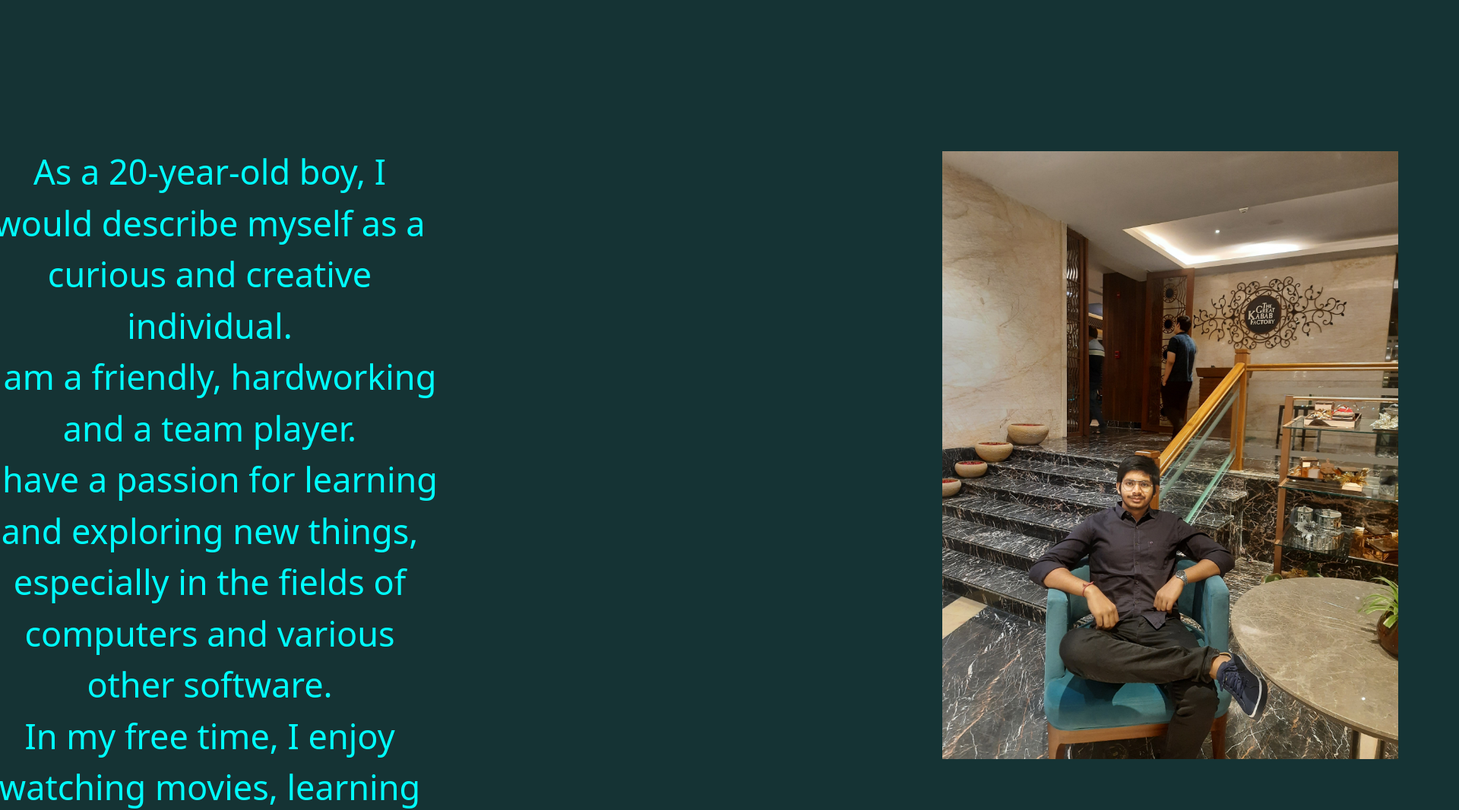
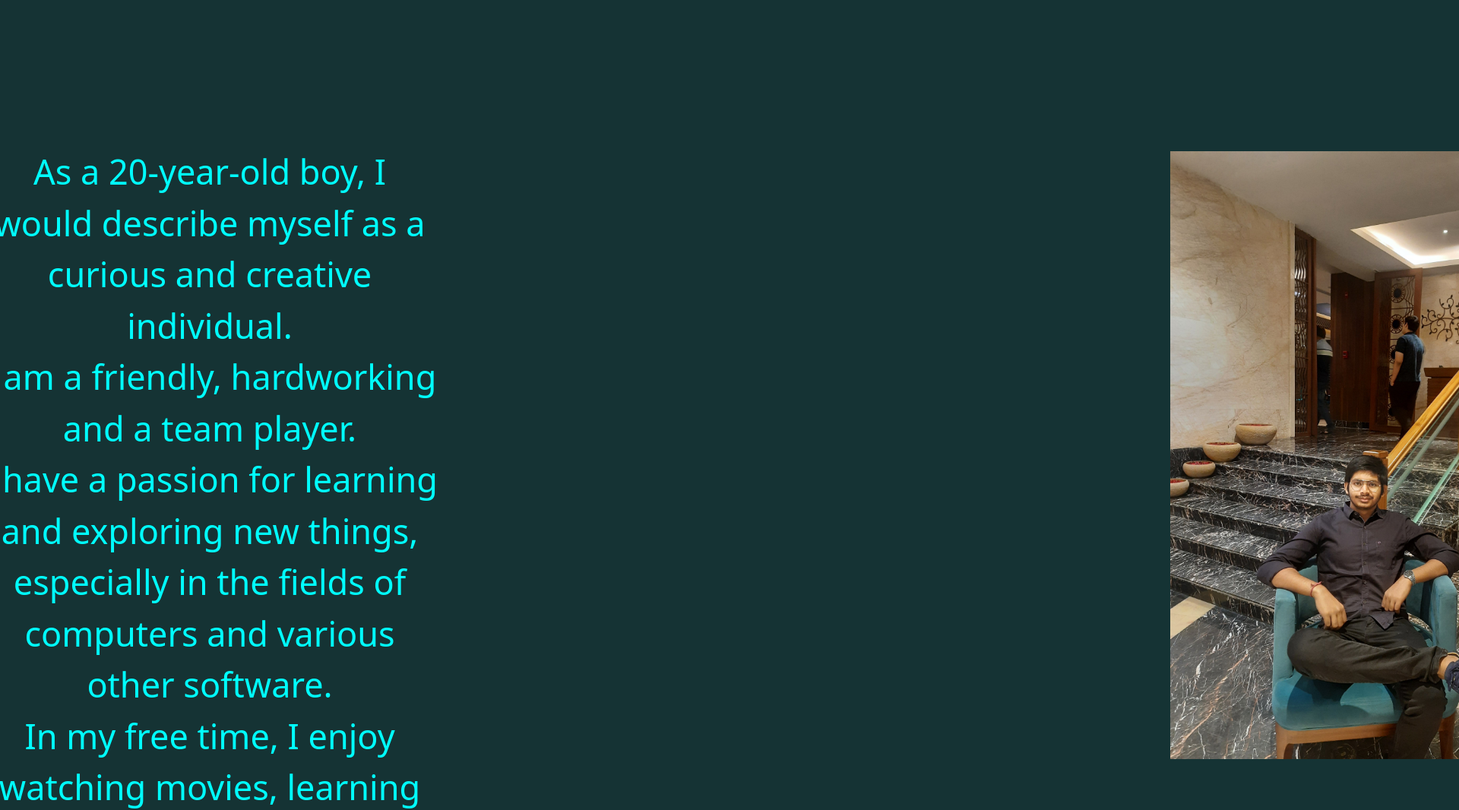
Before and after one commit to RohanHazra/rohanhazra, a plain HTML site: page aboutme.html in a window 1280 px wide. Shown: the part 251-1317 px from the top of the page at 76% size, 1920 px wide, since content can reach past the window. Drawn offline with nearby package versions, Linux system fonts and the light colour scheme.

Commit message:
Update style.css

```diff
--- a/style.css
+++ b/style.css
@@ -18,7 +18,7 @@
 }
 
 .img2{position:absolute  ;
-left: 1500px;
+left: 1800px;
 top:450px;
 margin-left: -260px;
 margin-top: -0px;
```
